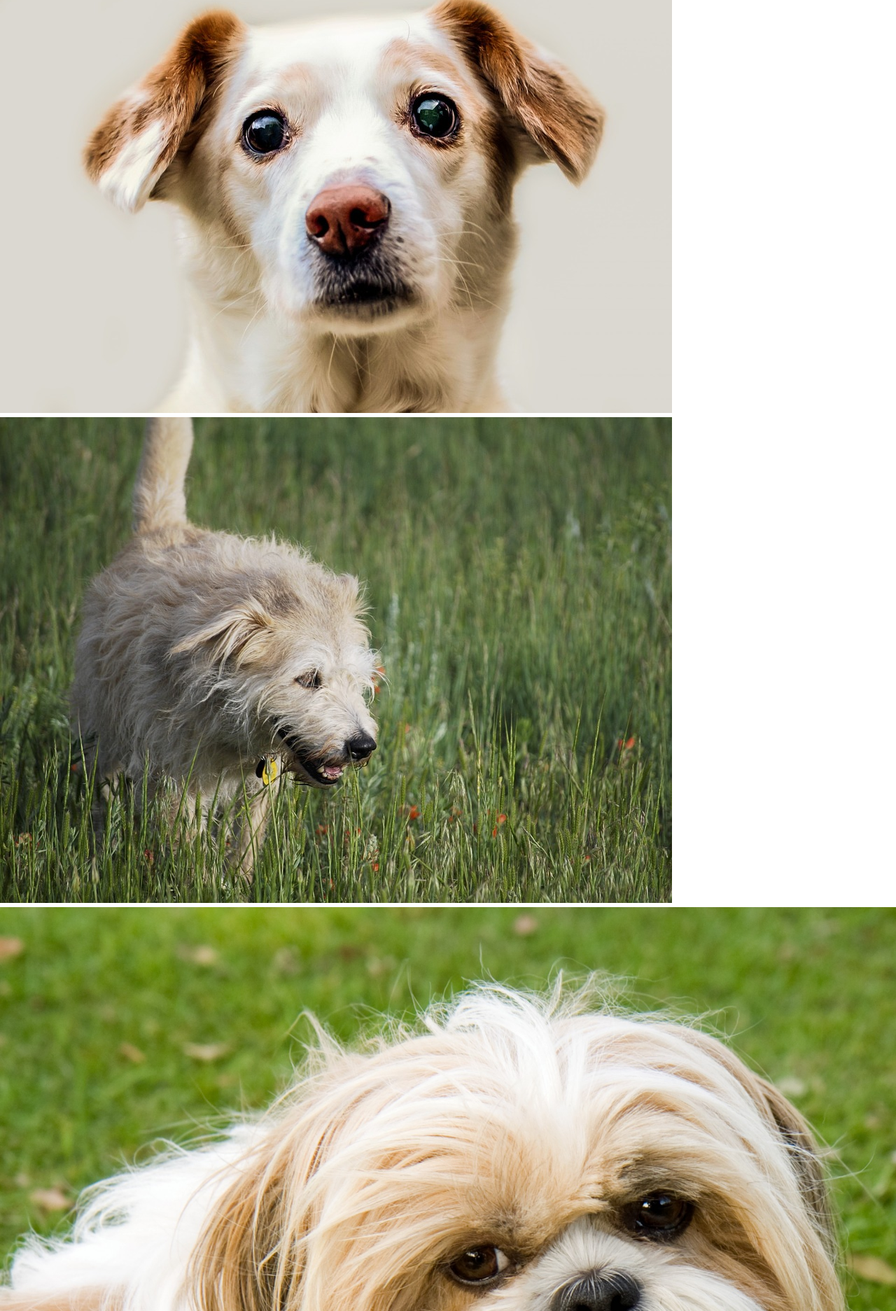
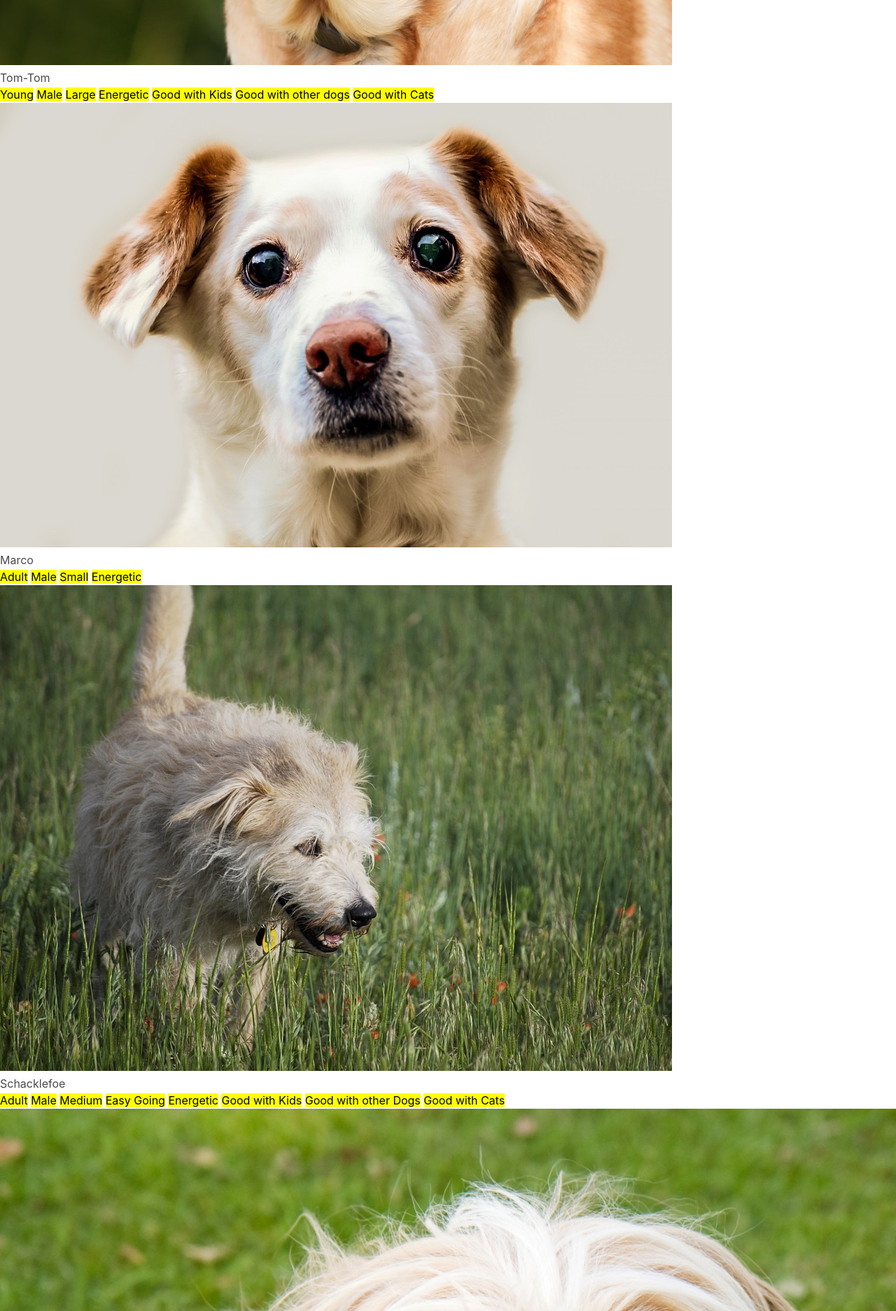
Before and after one commit to Momentum-Team-20/dog-adoption-jordan-manus, a plain HTML site: page index.html in a window 1280 px wide. Shown: the part 5720-7593 px from the top of the page at 70% size. Drawn offline with nearby package versions, Linux system fonts and the light colour scheme.

Commit message:
encased all images into a figure tag and added figure captions. added mark tag to highlight specific words. added footer place holder.

```diff
--- a/index.html
+++ b/index.html
@@ -20,19 +20,123 @@
         <h3>Adopt a Dog</h3>
         <p>If you are interested in adopting one of our animals, please fill out our <a href="application.html">online application form</a></p>
         <section class="is-flex-direction-column is-flex-wrap-wrap">
+            <figure>
                 <img src="starter_files/images/beans.jpg" alt="picture of dog named beans" class="beans image is-4by3">
+                <figcaption>Beans</figcaption>
+                <figcaption>
+                    <mark>Adult</mark>
+                    <mark>Male</mark>
+                    <mark>Medium</mark>
+                    <mark>Easy Going</mark>
+                    <mark>Good with Cats</mark>
+                </figcaption>
+            </figure>
+            <figure>
                 <img src="starter_files/images/boston-terrier.jpg" alt="picture of boston-terrier" class="terrier image is-4by3">
+                <figcaption>Zelda</figcaption>
+                <figcaption>
+                    <mark>Senior</mark>
+                    <mark>Female</mark>
+                    <mark>Small</mark>
+                    <mark>Easy Going</mark>
+                    <mark>Good with Kids</mark>
+                    <mark>Good with Other Dogs</mark>
+                </figcaption>
+            </figure>
+            <figure>
                 <img src="starter_files/images/boxer.jpg" alt="picture of sad bulldog" class="boxer image is-4by3">
+                <figcaption>Baby</figcaption>
+                <figcaption>
+                    <mark>Young</mark>
+                    <mark>Female</mark>
+                    <mark>Large</mark>
+                    <mark>Energetic</mark>
+                    <mark>Good with Kids</mark>
+                    <mark>Good with other Dogs</mark>
+                </figcaption>
+            </figure>
+            <figure>
                 <img src="starter_files/images/golden-lab.jpg" alt="picture of labrador" class="golden image-is4by3">
+                <figcaption>Tom-Tom</figcaption>
+                <figcaption>
+                    <mark>Young</mark>
+                    <mark>Male</mark>
+                    <mark>Large</mark>
+                    <mark>Energetic</mark>
+                    <mark>Good with Kids</mark>
+                    <mark>Good with other dogs</mark>
+                    <mark>Good with Cats</mark>
+                </figcaption>
+            </figure>
+            <figure>
                 <img src="starter_files/images/little-dog.jpg" alt="picture of small dog" class="little-dog image-is4by3">
+                <figcaption>Marco</figcaption>
+                <figcaption>
+                    <mark>Adult</mark>
+                    <mark>Male</mark>
+                    <mark>Small</mark>
+                    <mark>Energetic</mark>
+                </figcaption>
+            </figure>
+            <figure>
                 <img src="starter_files/images/old-shaggy.jpg" alt="picture of mop dog" class="mop-dog image-is4by3">
+                <figcaption>Schacklefoe</figcaption>
+                <figcaption>
+                    <mark>Adult</mark>
+                    <mark>Male</mark>
+                    <mark>Medium</mark>
+                    <mark>Easy Going</mark>
+                    <mark>Energetic</mark>
+                    <mark>Good with Kids</mark>
+                    <mark>Good with other Dogs</mark>
+                    <mark>Good with Cats</mark>
+                </figcaption>
+            </figure>
+            <figure>
                 <img src="starter_files/images/shih-tzu.jpg" alt="picture of shih-tzu" class="shih-tzu image-is4by3">
+                <figcaption>Midge</figcaption>
+                <figcaption>
+                    <mark>Adult</mark>
+                    <mark>Female</mark>
+                    <mark>Small</mark>
+                    <mark>Easy Going</mark>
+                    <mark>Good with Kids</mark>
+                </figcaption>
+            </figure>
+            <figure>
                 <img src="starter_files/images/young-bulldog.jpg" alt="picture of a young-bulldog" class="bulldog image-is4by3">
+                <figcaption>LadyBird</figcaption>
+                <figcaption>
+                    <mark>Young</mark>
+                    <mark>Female</mark>
+                    <mark>Large</mark>
+                    <mark>Easy Going</mark>
+                    <mark>Energetic</mark>
+                    <mark>Good with Kids</mark>
+                    <mark>Good with other Dogs</mark>
+                    <mark>Good with Cats</mark>
+                </figcaption>
+            </figure>
+            <figure>
                 <img src="starter_files/images/young-peppy.jpg" alt="picture of a young puppy" class="puppy image-is4by3">
+                <figcaption>Mina</figcaption>
+                <figcaption>
+                    <mark>Puppy</mark>
+                    <mark>Female</mark>
+                    <mark>Medium</mark>
+                    <mark>Energetic</mark>
+                    <mark>Good with Kids</mark>
+                    <mark>Good with other Dogs</mark>
+                    <mark>Good with Cats</mark>
+                </figcaption>
+            </figure>
         </section>
 
     </section>
 <!-- Section that includes the footer -->
+        <footer>
+            <p>this is my footer</p>
+        </footer>
     <section>
 
     </section>
```
Lines whose indentation alone changed are shown as unchanged.
